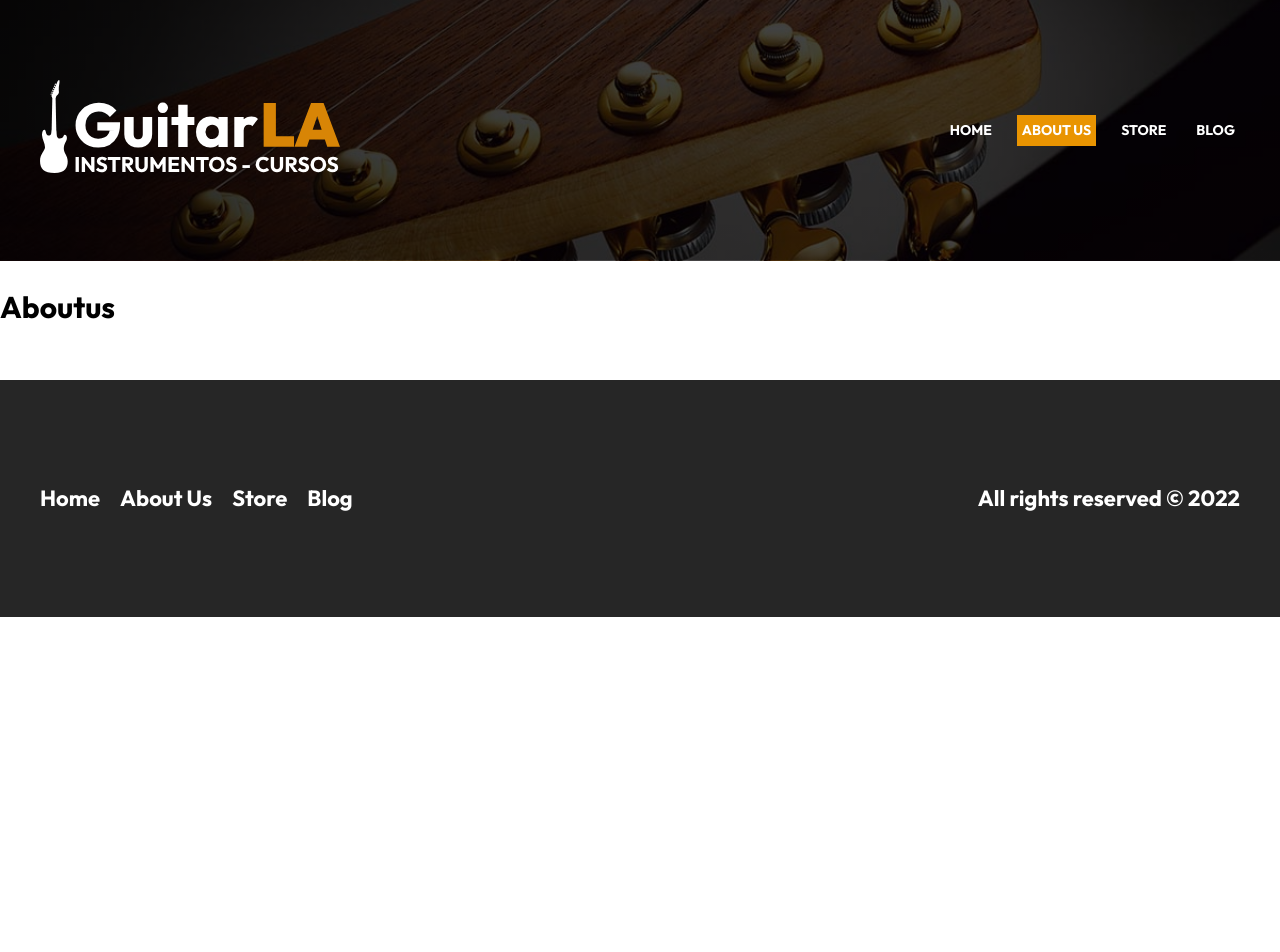
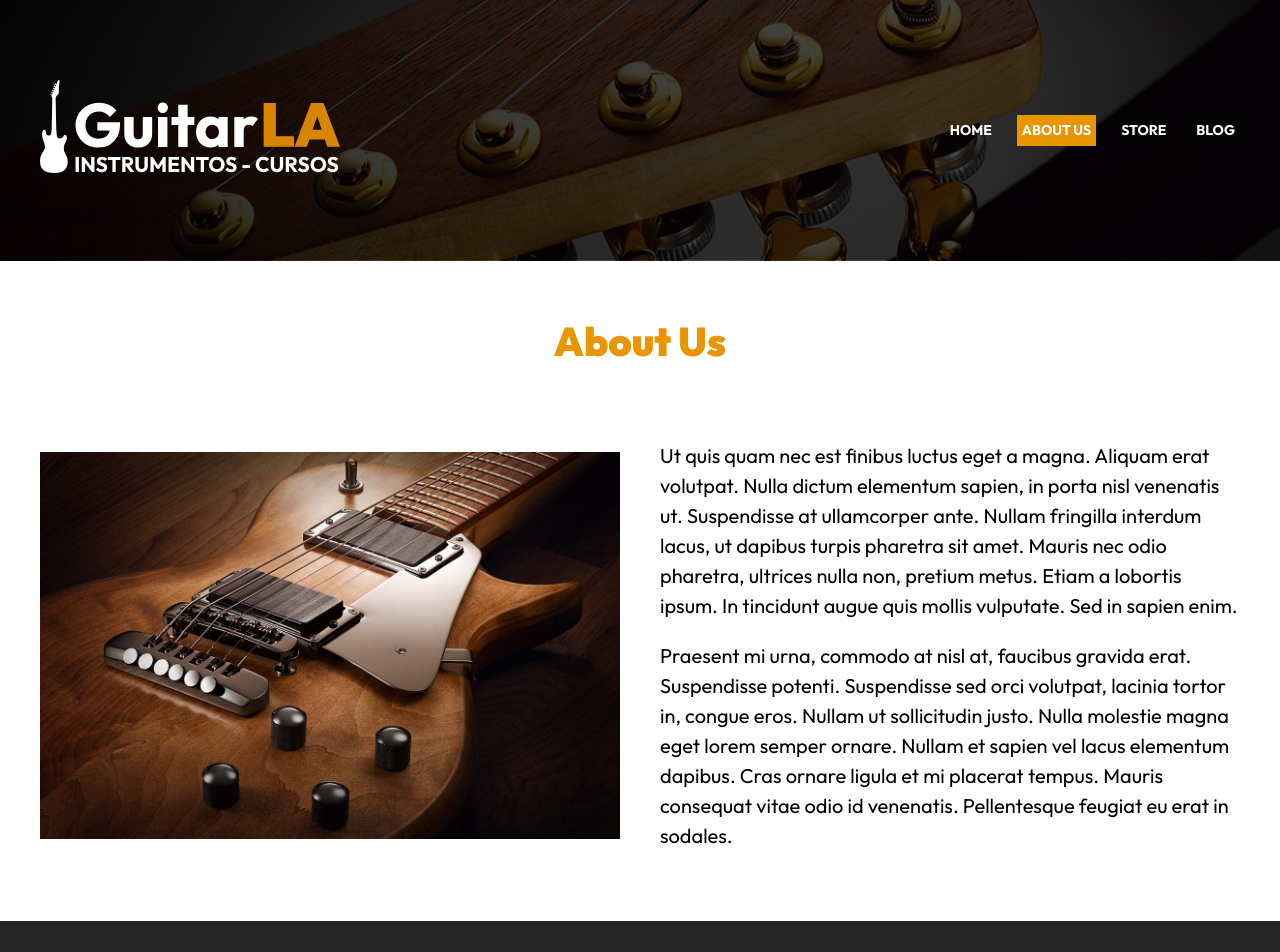
Before and after one commit to Inmacc96/guitarLA-NextJS, a Next.js app: page /aboutus in a window 1280 px wide. Shown: the top 952 px of the page. Before the commit the page ends 800 px from the top, so only its background shows below. Built offline with nearby package versions, Linux system fonts and the light colour scheme.

Commit message:
Define the about us page and add its styles

```diff
--- a/pages/aboutus.js
+++ b/pages/aboutus.js
@@ -1,9 +1,44 @@
+import Image from "next/image";
 import Layout from "../components/Layout";
+import styles from "../styles/aboutus.module.css";
 
 const Aboutus = () => {
   return (
     <Layout title={"About Us"} description={"About us, guitarLA, music shop"}>
-      <h2>Aboutus</h2>
+      <main className="container">
+        <h2 className="heading">About Us</h2>
+
+        <div className={styles.content}>
+          <Image
+            src="/img/aboutus.jpg"
+            width={1000}
+            height={800}
+            alt="image about us"
+          />
+
+          <div>
+            <p>
+              Ut quis quam nec est finibus luctus eget a magna. Aliquam erat
+              volutpat. Nulla dictum elementum sapien, in porta nisl venenatis
+              ut. Suspendisse at ullamcorper ante. Nullam fringilla interdum
+              lacus, ut dapibus turpis pharetra sit amet. Mauris nec odio
+              pharetra, ultrices nulla non, pretium metus. Etiam a lobortis
+              ipsum. In tincidunt augue quis mollis vulputate. Sed in sapien
+              enim.
+            </p>
+
+            <p>
+              Praesent mi urna, commodo at nisl at, faucibus gravida erat.
+              Suspendisse potenti. Suspendisse sed orci volutpat, lacinia tortor
+              in, congue eros. Nullam ut sollicitudin justo. Nulla molestie
+              magna eget lorem semper ornare. Nullam et sapien vel lacus
+              elementum dapibus. Cras ornare ligula et mi placerat tempus.
+              Mauris consequat vitae odio id venenatis. Pellentesque feugiat eu
+              erat in sodales.
+            </p>
+          </div>
+        </div>
+      </main>
     </Layout>
   );
 };
--- /dev/null
+++ b/styles/aboutus.module.css
@@ -0,0 +1,11 @@
+.content {
+  display: grid;
+  gap: 4rem;
+}
+
+@media (min-width: 768px) {
+  .content {
+    grid-template-columns: repeat(2, 1fr);
+    align-items: center;
+  }
+}
```
